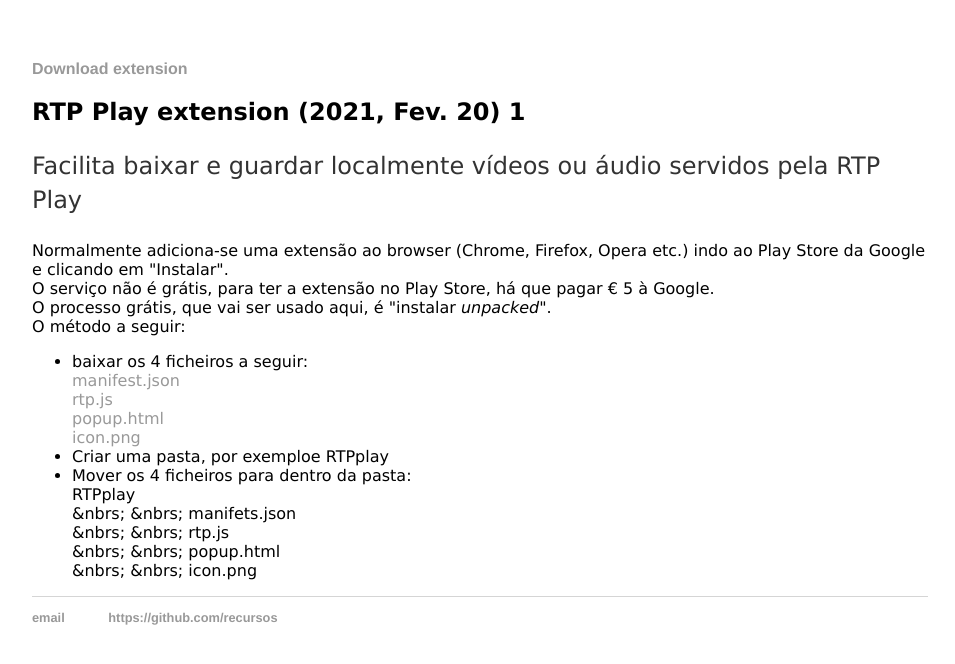
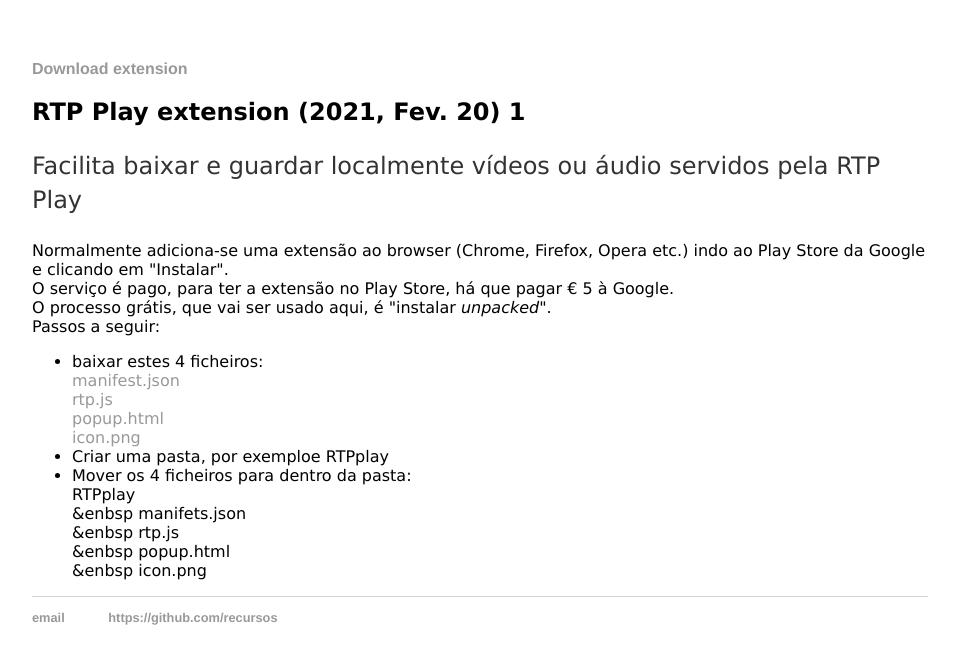
Before and after one commit to rtpplay/recursos.github.io, a Jekyll site: the page built from index.html, in a window 1280 px wide. Shown: the top 664 px of the page, without its empty margins (160-1115 px from the left). Built offline with Jekyll 4.4.1, drawn with Linux system fonts in a browser that asks for light colours.

Commit message:
Update index.html

```diff
--- a/index.html
+++ b/index.html
@@ -9,15 +9,15 @@
 <div>
 	Normalmente adiciona-se uma extensão ao browser (Chrome, Firefox, Opera etc.) indo ao Play Store da Google e clicando em "Instalar".
 	<br>
-	O serviço não é grátis, para ter a extensão no Play Store, há que pagar € 5 à Google.
+	O serviço é pago, para ter a extensão no Play Store, há que pagar € 5 à Google.
 	<br>
 	O processo grátis, que vai ser usado aqui, é "instalar <i>unpacked</i>".
 	<br>
-	O método a seguir:
+	Passos a seguir:
 	<br>
 	<ul>
 	<li>
-	baixar os 4 ficheiros a seguir:<br>
+	baixar estes 4 ficheiros:<br>
 	<a href="files/manifest.json" download>manifest.json</a> <br>
 	<a href="files/rtp.js" download>rtp.js</a> <br>
 	<a href="files/popup.html" download>popup.html</a> <br>
@@ -30,10 +30,10 @@
 		<li>
 			Mover os 4 ficheiros para dentro da pasta:<br>
 			RTPplay<br>
-			&nbrs; &nbrs; manifets.json<br>
-			&nbrs; &nbrs; rtp.js<br>
-			&nbrs; &nbrs; popup.html<br>
-			&nbrs; &nbrs; icon.png<br>
+			&enbsp manifets.json<br>
+			&enbsp rtp.js<br>
+			&enbsp popup.html<br>
+			&enbsp icon.png<br>
 
 
 		</li>
```
